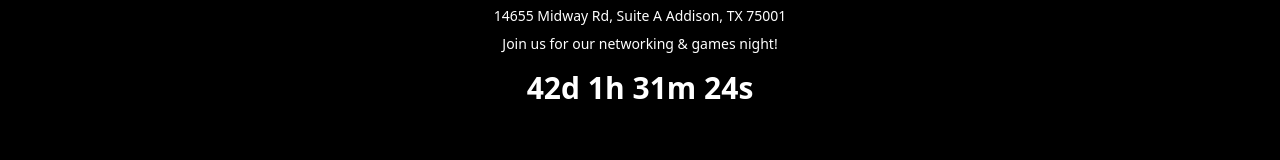
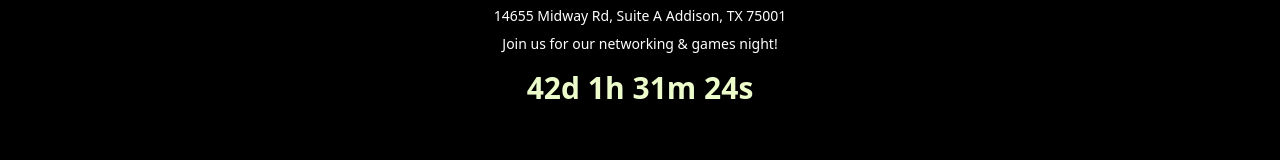
Before and after one commit to onseriocodes/texastitanleadership, a React (Vite) app: page /events in a window 1280 px wide. Shown: the part 226-386 px from the top of the page. Built offline with nearby package versions, Linux system fonts and the light colour scheme; a web font is replaced by a local one.

Commit message:
Clock color mint

```diff
--- a/src/pages/Events.jsx
+++ b/src/pages/Events.jsx
@@ -75,7 +75,7 @@ const EventsPage = () => {
           <p className="mt-2 text-sm">{upcomingEvent.address}</p>
           <p className="mt-2 text-sm">{upcomingEvent.description}</p>
           {timeLeft ? (
-            <div className="mt-4 text-3xl font-semibold">
+            <div className="text-lime-100 mt-4 text-3xl font-semibold">
               {timeLeft.days}d {timeLeft.hours}h {timeLeft.minutes}m{" "}
               {timeLeft.seconds}s
             </div>
```
